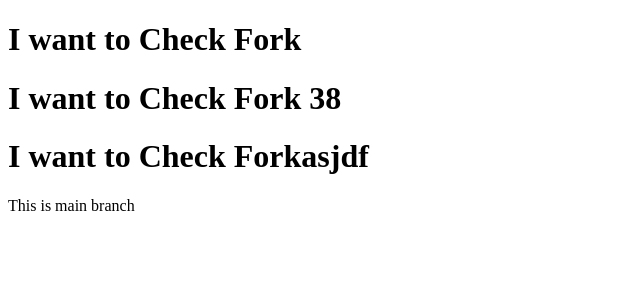
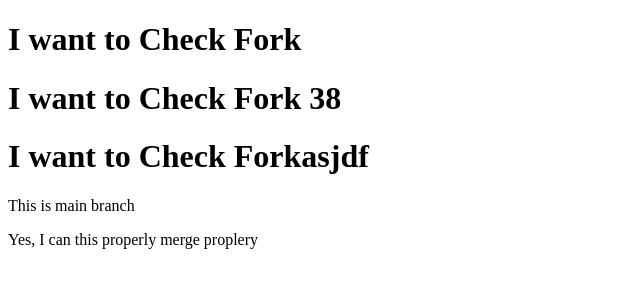
Before and after one commit to shahadat26/Test, a plain HTML site: page index.html in a window 1280 px wide. Shown: the whole page, without its empty margins (0-640 px from the left). Drawn offline with Linux system fonts and the light colour scheme.

Commit message:
updated shahadat-v1

```diff
--- a/index.html
+++ b/index.html
@@ -10,5 +10,6 @@
     <h1>I want to Check Fork 38</h1>
     <h1>I want to Check Forkasjdf</h1>
     <p>This is main branch</p>
+    <p>Yes, I can this properly merge proplery</p>
   </body>
 </html>
```
